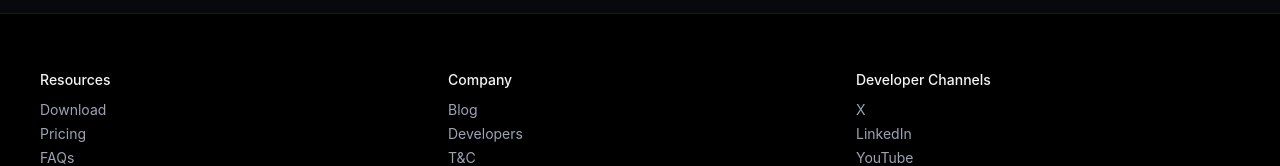
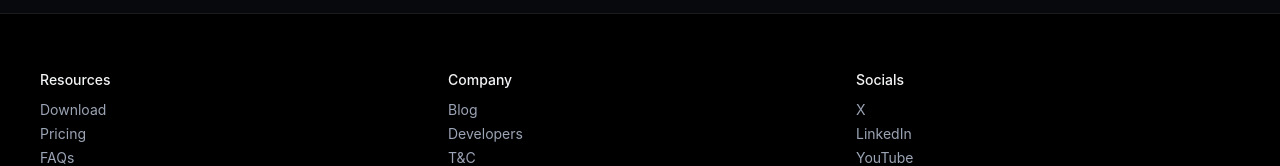
Before and after one commit to farzeenilyaszargar/nap-ide, a Next.js app: page / in a window 1280 px wide. Shown: the part 4282-4448 px from the top of the page. Built offline with nearby package versions, Linux system fonts and the light colour scheme; no server answers.

Commit message:
Rename footer section from Developer Channels to Socials

```diff
--- a/components/footer.tsx
+++ b/components/footer.tsx
@@ -19,7 +19,7 @@ export default function Footer() {
           <Link className="py-0.5 text-xs text-[#9BA4B5] transition-colors hover:text-[#F3F4F6] sm:text-sm" href="/privacy">Privacy</Link>
         </div>
         <div className="col-span-2 flex flex-col text-center sm:col-span-1 sm:text-left">
-          <p className="mb-2 text-sm font-medium text-[#F3F4F6]">Developer Channels</p>
+          <p className="mb-2 text-sm font-medium text-[#F3F4F6]">Socials</p>
           <Link className="py-0.5 text-xs text-[#9BA4B5] transition-colors hover:text-[#F3F4F6] sm:text-sm" href="https://x.com/farzeenilya" target="_blank">X</Link>
           <Link className="py-0.5 text-xs text-[#9BA4B5] transition-colors hover:text-[#F3F4F6] sm:text-sm" href="https://www.linkedin.com/in/farzeenilyaszargar/" target="_blank">LinkedIn</Link>
           <Link className="py-0.5 text-xs text-[#9BA4B5] transition-colors hover:text-[#F3F4F6] sm:text-sm" href="https://www.youtube.com/@surfersbot" target="_blank">YouTube</Link>
```
